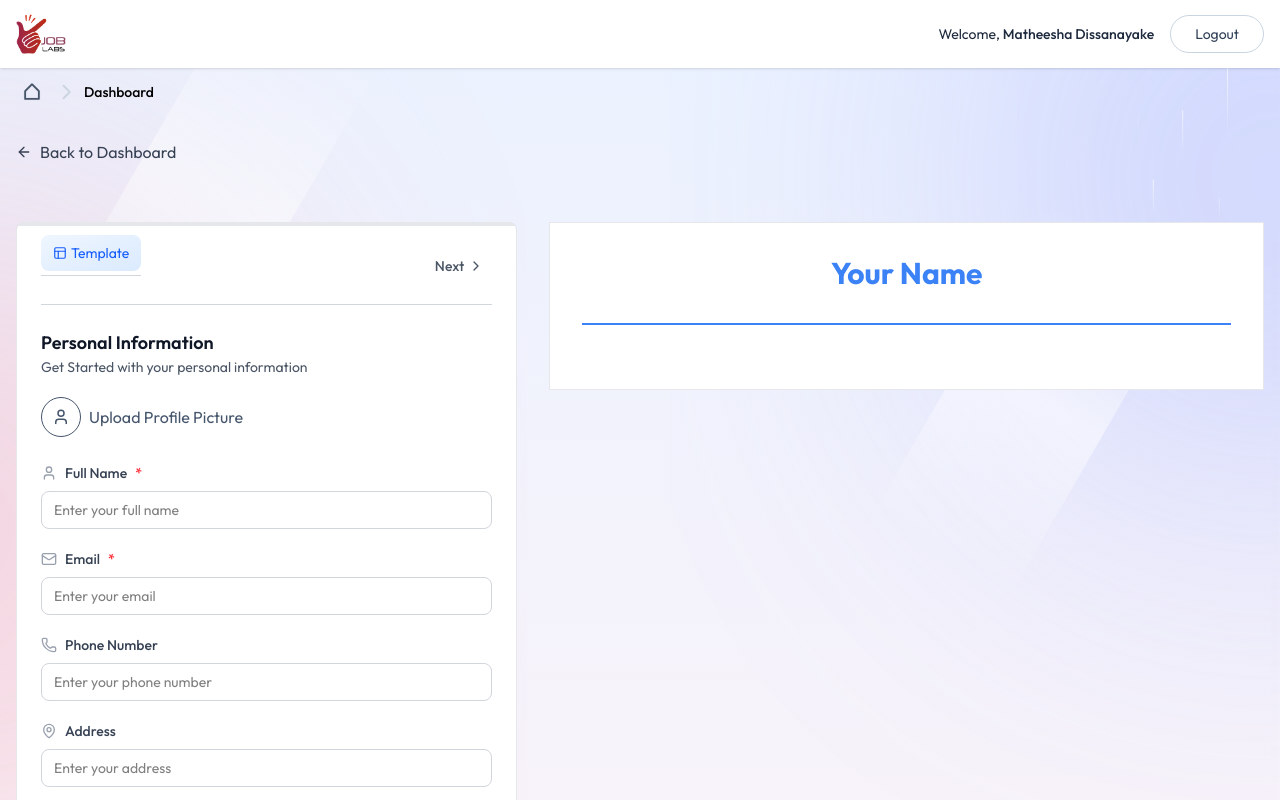
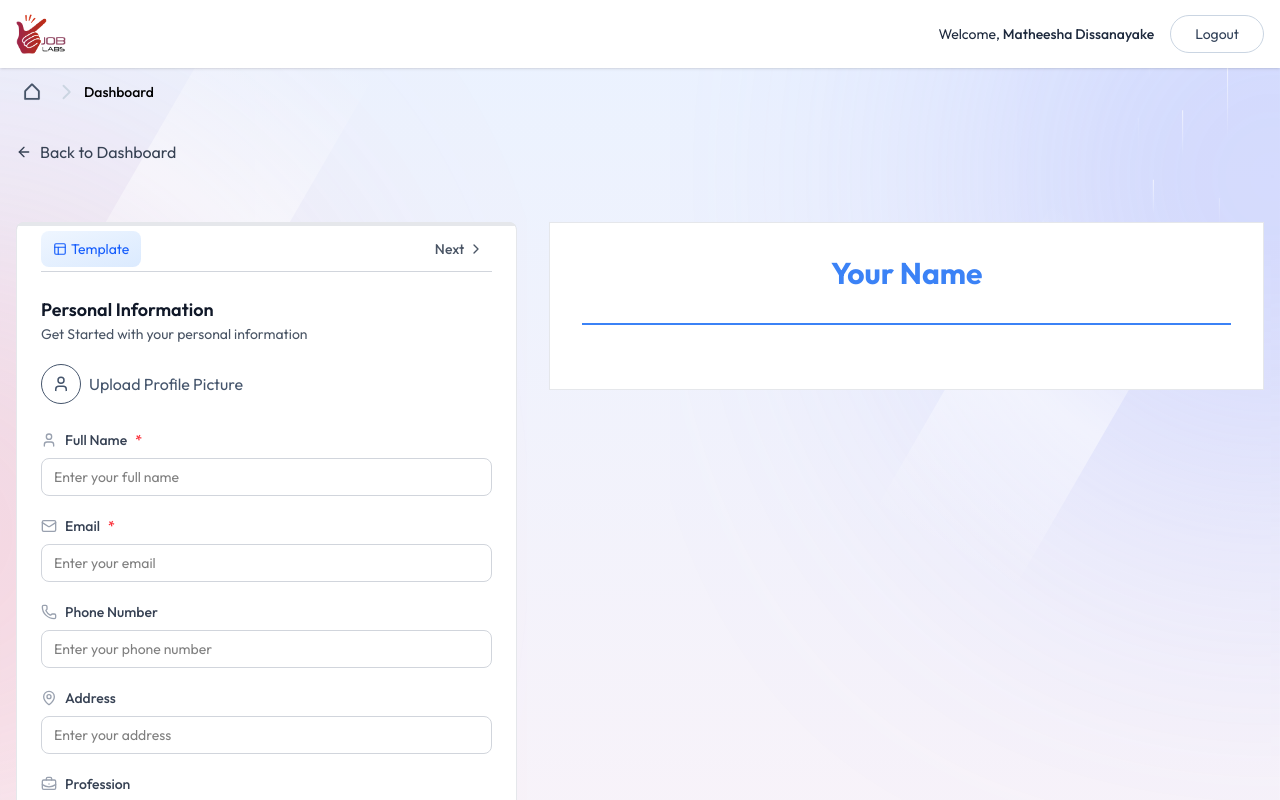
Before and after one commit to chamma08/ai-resume-builder, a React (Vite) app in the folder client/: page /app/builder/1 in a window 1280 px wide. Shown: the top 800 px of the page. Built offline with nearby package versions, Linux system fonts and the light colour scheme.

Commit message:
adjust UI

```diff
--- a/client/src/pages/ResumeBuilder.jsx
+++ b/client/src/pages/ResumeBuilder.jsx
@@ -87,7 +87,7 @@ export default function ResumeBuilder() {
 
               {/* Section Navigation */}
               <div className="flex justify-between items-center mb-6 border-b border-gray-300 py-1 ">
-                <div className="flex justify-between items-center mb-6 border-b border-gray-300 py-1">
+                <div className="flex items-center gap-2">
                   <TemplateSelector
                     selectedTemplate={resumeData.template}
                     onChange={(template) =>
```
